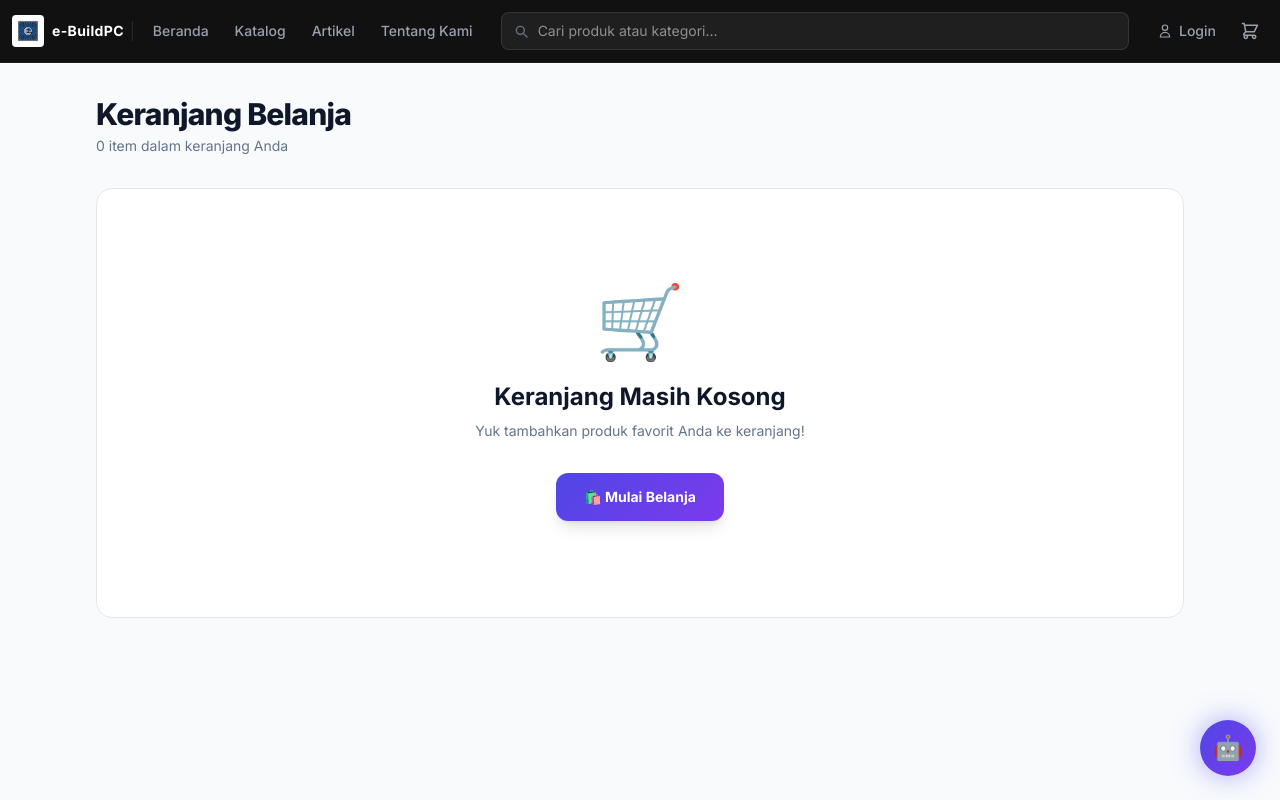
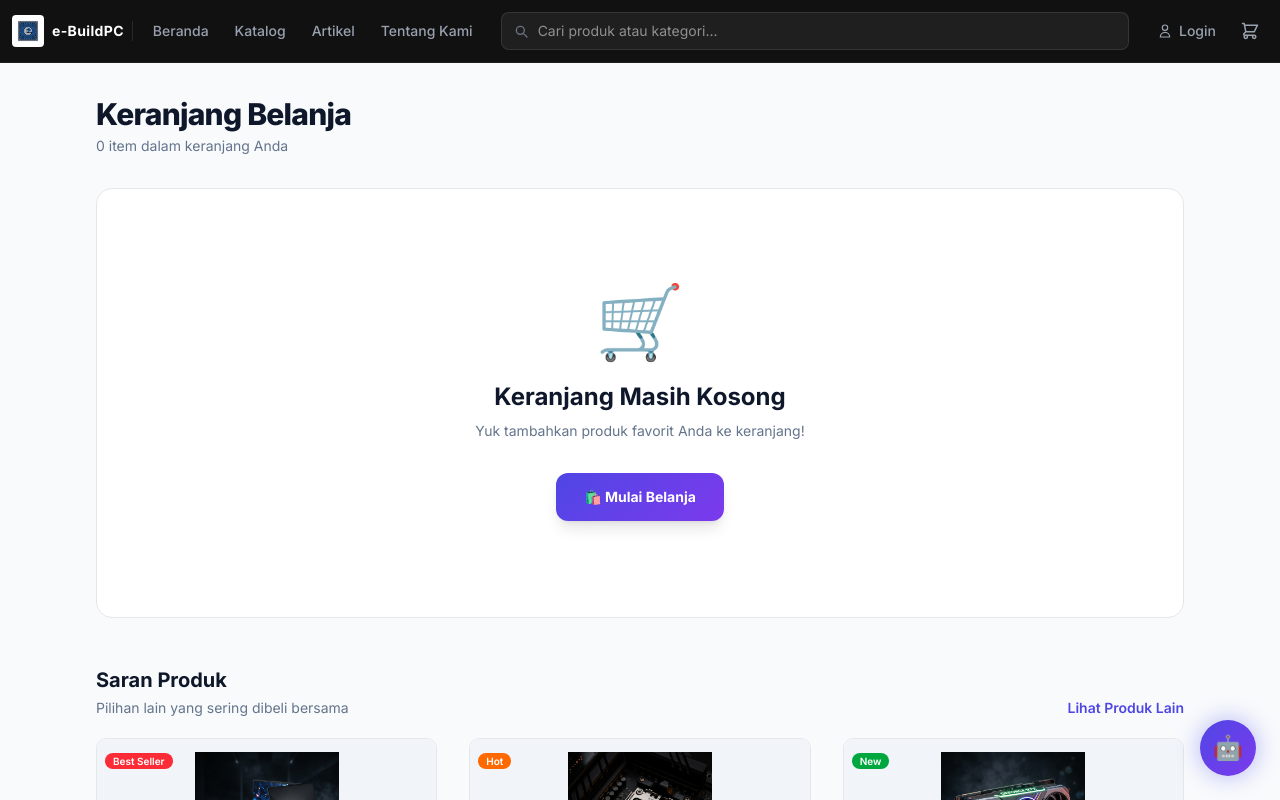
Before and after one commit to Fath10/pabwa3_ecommercepartpc, a Vue app: page /cart in a window 1280 px wide. Shown: the top 800 px of the page. Built offline with nearby package versions, Linux system fonts and the light colour scheme.

Commit message:
feat: update cart interactions

```diff
--- a/src/App.vue
+++ b/src/App.vue
@@ -26,7 +26,7 @@
     <!-- Router View -->
     <RouterView v-slot="{ Component }">
       <Transition name="page" mode="out-in">
-        <component :is="Component" @add-to-cart="handleAddToCart" />
+        <component :is="Component" @add-to-cart="handleAddToCart" @show-toast="showToast" />
       </Transition>
     </RouterView>
 
--- a/src/views/CartPage.vue
+++ b/src/views/CartPage.vue
@@ -52,19 +52,11 @@
 
               <!-- Controls -->
               <div class="flex flex-col items-end justify-between">
-                <!-- Remove -->
-                <button
-                  @click="cartStore.removeItem(item.id)"
-                  title="Hapus item"
-                  class="remove-btn w-8 h-8 rounded-full flex items-center justify-center text-lg leading-none transition-all duration-150"
-                >
-                  ×
-                </button>
                 <!-- Quantity stepper -->
                 <div class="qty-stepper flex items-center rounded-full overflow-hidden"
                   style="border: 1px solid #e2e8f0; background: #f8fafc;">
                   <button
-                    @click="cartStore.updateQuantity(item.id, item.quantity - 1)"
+                    @click="decreaseQuantity(item)"
                     class="qty-btn w-8 h-8 flex items-center justify-center text-base font-semibold transition-colors"
                   >−</button>
                   <span class="w-9 text-center text-sm font-bold select-none" style="color: #0f172a;">{{ item.quantity }}</span>
@@ -80,12 +72,12 @@
           <!-- Clear Cart -->
           <button
             @click="cartStore.clearCart()"
-            class="text-sm font-medium flex items-center gap-2 transition-colors"
+            class="w-11 h-11 text-xl font-medium flex items-center gap-2 transition-all cursor-pointer hover:scale-105 active:scale-95"
             style="color: #ef4444;"
             @mouseenter="e => e.currentTarget.style.color = '#b91c1c'"
             @mouseleave="e => e.currentTarget.style.color = '#ef4444'"
           >
-            🗑️ Kosongkan Keranjang
+            🗑️
           </button>
         </div>
 
@@ -155,15 +147,130 @@
           </div>
         </div>
       </div>
+
+      <!-- Product Suggestions -->
+      <section class="mt-12">
+        <div class="mb-5">
+          <h2 class="text-xl font-bold mb-1" style="color: #0f172a;">
+            Saran Produk
+          </h2>
+          <div class="flex items-center justify-between gap-4">
+            <p class="text-sm" style="color: #64748b;">
+              Pilihan lain yang sering dibeli bersama
+            </p>
+            <RouterLink
+              to="/katalog"
+              class="text-sm font-semibold whitespace-nowrap"
+              style="color: #4f46e5;"
+            >
+              Lihat Produk Lain
+            </RouterLink>
+          </div>
+        </div>
+        <div class="grid grid-cols-1 sm:grid-cols-2 lg:grid-cols-3 gap-8">
+          <ProductCard
+            v-for="product in suggestedProducts"
+            :key="product.id"
+            :product="product"
+            @add-to-cart="addSuggestedProduct"
+          />
+        </div>
+      </section>
     </div>
+
+    <Teleport to="body">
+      <Transition name="confirm-modal">
+        <div
+          v-if="pendingDeleteItem"
+          class="fixed inset-0 z-[9999] flex items-center justify-center px-4"
+          style="background: rgba(15, 23, 42, 0.55);"
+        >
+          <div
+            class="w-full max-w-md rounded-2xl p-6 shadow-2xl"
+            style="background: #ffffff; border: 1px solid #e5e7eb;"
+          >
+            <div class="flex items-start gap-4">
+              <div
+                class="w-11 h-11 rounded-full flex items-center justify-center font-bold text-xl flex-shrink-0"
+                style="background: #fef2f2; color: #ef4444;"
+              >
+                !
+              </div>
+              <div>
+                <h3 class="text-lg font-bold mb-1" style="color: #0f172a;">
+                  Hapus produk?
+                </h3>
+                <p class="text-sm leading-relaxed" style="color: #64748b;">
+                  Anda yakin mau menghapus {{ pendingDeleteItem.name }} dari keranjang?
+                </p>
+              </div>
+            </div>
+
+            <div class="flex justify-end gap-3 mt-6">
+              <button
+                @click="cancelDeleteItem"
+                class="px-4 py-2.5 rounded-xl text-sm font-semibold transition-colors cursor-pointer"
+                style="background: #f1f5f9; color: #475569;"
+              >
+                Batal
+              </button>
+              <button
+                @click="confirmDeleteItem"
+                class="px-4 py-2.5 rounded-xl text-sm font-semibold text-white transition-all cursor-pointer hover:opacity-90"
+                style="background: #ef4444;"
+              >
+                Hapus
+              </button>
+            </div>
+          </div>
+        </div>
+      </Transition>
+    </Teleport>
   </main>
 </template>
 
 <script setup>
-import { cartStore, formatPrice } from '../store.js'
+import { cartStore, formatPrice, products } from '../store.js'
+import ProductCard from '../components/ProductCard.vue'
+import { computed, ref } from 'vue'
+
+const emit = defineEmits(['add-to-cart', 'show-toast'])
+const pendingDeleteItem = ref(null)
+
+const suggestedProducts = computed(() => {
+  const cartIds = cartStore.items.map(item => item.id)
+  return products
+    .filter(product => !cartIds.includes(product.id))
+    .slice(0, 4)
+})
 
 function handleCheckout() {
   alert('🎉 Terima kasih! Fitur checkout akan segera hadir. Silakan hubungi kami via WhatsApp untuk pemesanan.')
+}
+function decreaseQuantity(item) {
+  if (item.quantity === 1) {
+    pendingDeleteItem.value = item
+    return
+  }
+
+  cartStore.updateQuantity(item.id, item.quantity - 1)
+}
+
+function cancelDeleteItem() {
+  pendingDeleteItem.value = null
+}
+
+function confirmDeleteItem() {
+  if (!pendingDeleteItem.value) return
+
+  const itemName = pendingDeleteItem.value.name
+  cartStore.removeItem(pendingDeleteItem.value.id)
+  pendingDeleteItem.value = null
+  emit('show-toast', `${itemName} dihapus dari keranjang`, 'success')
+}
+
+function addSuggestedProduct(product){
+  emit('add-to-cart', product)
 }
 </script>
 
@@ -185,21 +292,6 @@ function handleCheckout() {
 }
 .qty-btn:active {
   transform: scale(0.9);
-}
-
-/* Tombol hapus (silang) */
-.remove-btn {
-  background: #fef2f2;
-  color: #ef4444;
-  border: 1px solid #fecaca;
-}
-.remove-btn:hover {
-  background: #ef4444;
-  color: #fff;
-  transform: rotate(90deg);
-}
-.remove-btn:active {
-  transform: rotate(90deg) scale(0.9);
 }
 
 /* Kartu ringkasan — shadow tipis elegan */
@@ -232,4 +324,13 @@ function handleCheckout() {
   opacity: 0;
   transform: translateX(20px);
 }
+
+.confirm-modal-enter-active,
+.confirm-modal-leave-active {
+  transition: opacity 0.2s ease;
+}
+.confirm-modal-enter-from,
+.confirm-modal-leave-to {
+  opacity: 0;
+}
 </style>
```
